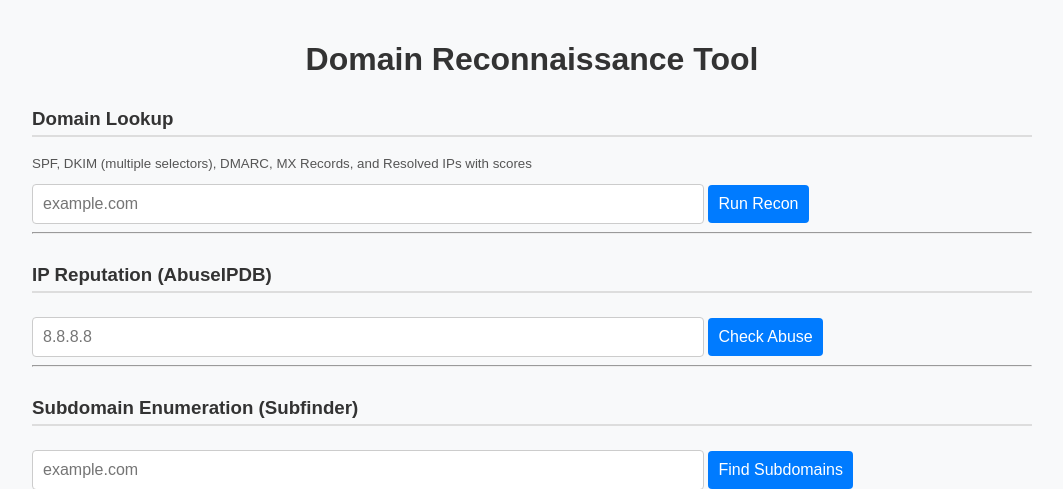
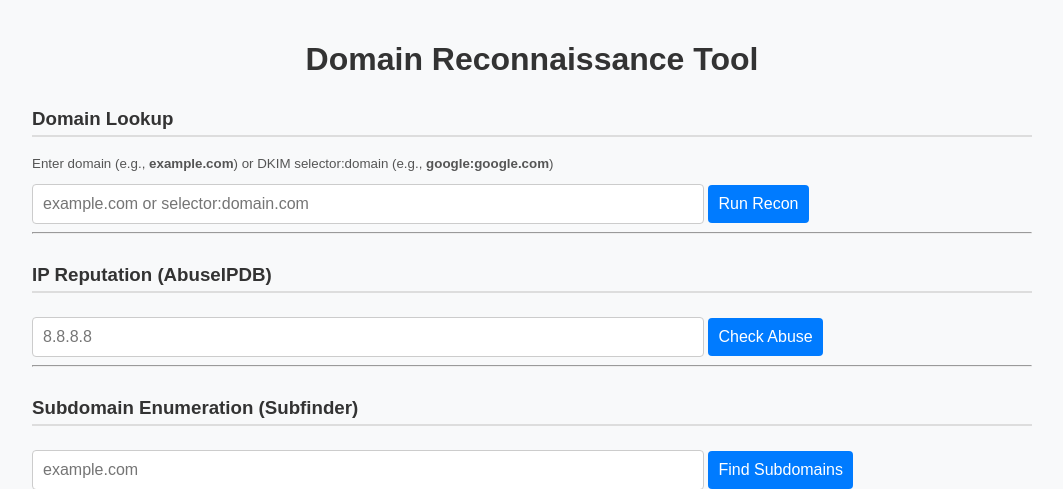
Before and after one commit to boutros-12/finaldomainrecontool, a Flask app: page / in a window 1280 px wide. Shown: the top 489 px of the page, without its empty margins (108-1171 px from the left). Run offline with Flask 3, Linux system fonts and the light colour scheme.

Commit message:
Your next commit message

```diff
--- a/templates/index.html
+++ b/templates/index.html
@@ -34,8 +34,8 @@ button:hover{background:#0056b3;}
 <h1>Domain Reconnaissance Tool</h1>
 
 <h3>Domain Lookup</h3>
-<small>SPF, DKIM (multiple selectors), DMARC, MX Records, and Resolved IPs with scores</small>
-<input id="domainInput" placeholder="example.com" onkeypress="if(event.key==='Enter') runRecon()">
+<small>Enter domain (e.g., <b>example.com</b>) or DKIM selector:domain (e.g., <b>google:google.com</b>)</small>
+<input id="domainInput" placeholder="example.com or selector:domain.com" onkeypress="if(event.key==='Enter') runRecon()">
 <button onclick="runRecon()">Run Recon</button>
 <div id="loading" class="loading">Loading...</div>
 <div id="error" class="error"></div>
@@ -69,7 +69,7 @@ button:hover{background:#0056b3;}
 function scoreClass(s){return s>=80?'high':s>=50?'medium':'low';}
 function scoreLabel(s){return s>=80?'Excellent':s>=50?'Good':'Poor';}
 function scoreBar(s){
-  let cls=scoreClass(s),label=scoreLabel(s);
+  const cls=scoreClass(s),label=scoreLabel(s);
   return `<span class="scorebar-label ${cls}">${label} (${s})</span>
           <div class="scorebar-outer"><div class="scorebar-inner ${cls}" style="width:${Math.max(0,Math.min(s,100))}%;"></div></div>`;
 }
@@ -83,8 +83,8 @@ function setIpInputs(ip){
 async function runRecon(){
   error.textContent='';output.innerHTML='';loading.style.display='block';
   const domain=domainInput.value.trim();
-  if(!/^[a-zA-Z0-9.-]+\.[a-zA-Z]{2,}$/.test(domain)){
-    loading.style.display='none';return error.textContent='Invalid domain';
+  if(!/^([a-zA-Z0-9_-]+:)?[a-zA-Z0-9.-]+\.[a-zA-Z]{2,}$/.test(domain)){
+    loading.style.display='none';return error.textContent='Invalid domain or selector:domain format';
   }
   try{
     const r=await fetch(`/api/recon?domain=${encodeURIComponent(domain)}`);
@@ -116,7 +116,7 @@ async function runRecon(){
 async function runAbuseIPDB(){
   errorAbuse.textContent='';outputAbuse.innerHTML='';loadingAbuse.style.display='block';
   const ip=abuseIpInput.value.trim();
-  if(!/^(25[0-5]|2[0-4]\d|1\d\d|[1-9]?\d)(\.(25[0-5]|2[0-4]\d|1\d\d|[1-9]?\d)){3}$/.test(ip)){
+  if(!/^(25[0-5]|2[0-4]\\d|1\\d\\d|[1-9]?\\d)(\\.(25[0-5]|2[0-4]\\d|1\\d\\d|[1-9]?\\d)){3}$/.test(ip)){
     loadingAbuse.style.display='none';return errorAbuse.textContent='Invalid IPv4';
   }
   try{
@@ -146,7 +146,7 @@ async function runSubfinder(){
 async function runShodanIp(){
   errorShodan.textContent='';outputShodan.innerHTML='';loadingShodan.style.display='block';
   const ip=shodanIpInput.value.trim();
-  if(!/^(25[0-5]|2[0-4]\d|1\d\d|[1-9]?\d)(\.(25[0-5]|2[0-4]\d|1\d\d|[1-9]?\d)){3}$/.test(ip)){
+  if(!/^(25[0-5]|2[0-4]\\d|1\\d\\d|[1-9]?\\d)(\\.(25[0-5]|2[0-4]\\d|1\\d\\d|[1-9]?\\d)){3}$/.test(ip)){
     loadingShodan.style.display='none';return errorShodan.textContent='Invalid IPv4';
   }
   try{
```
